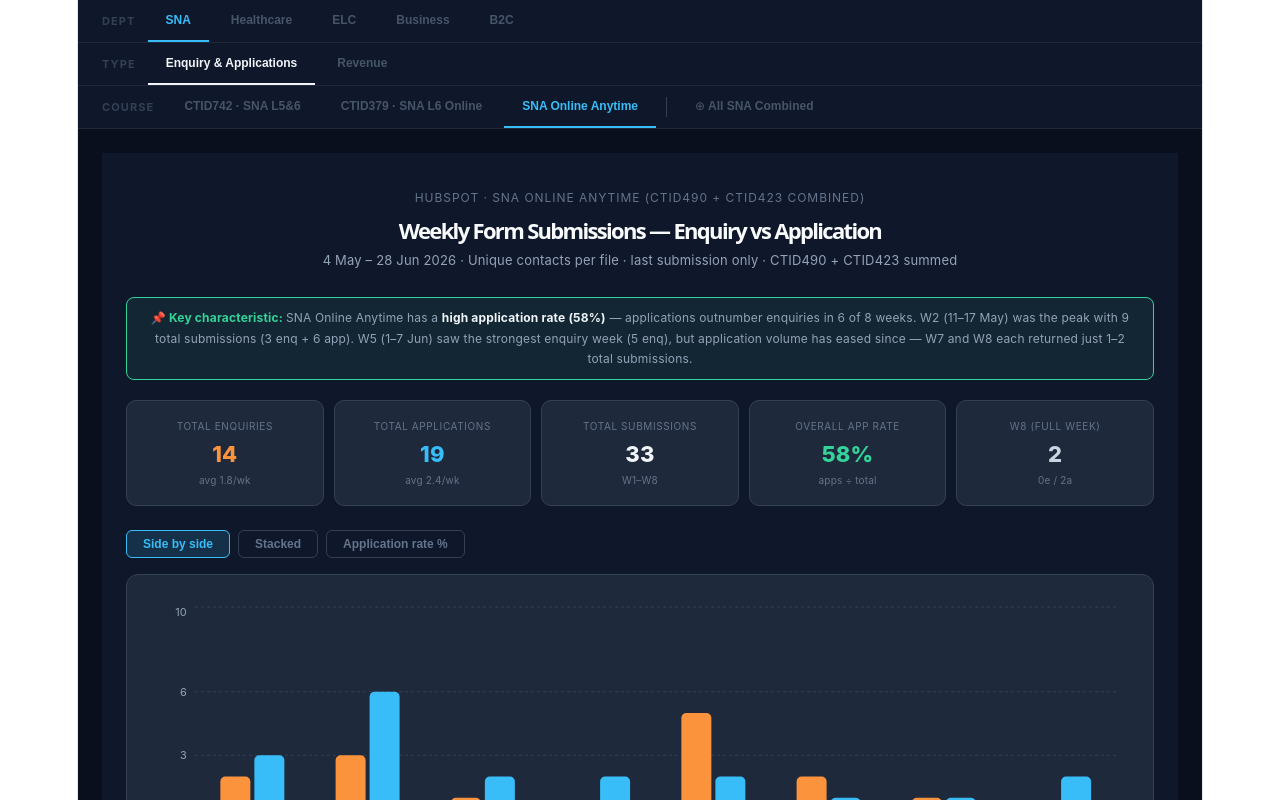
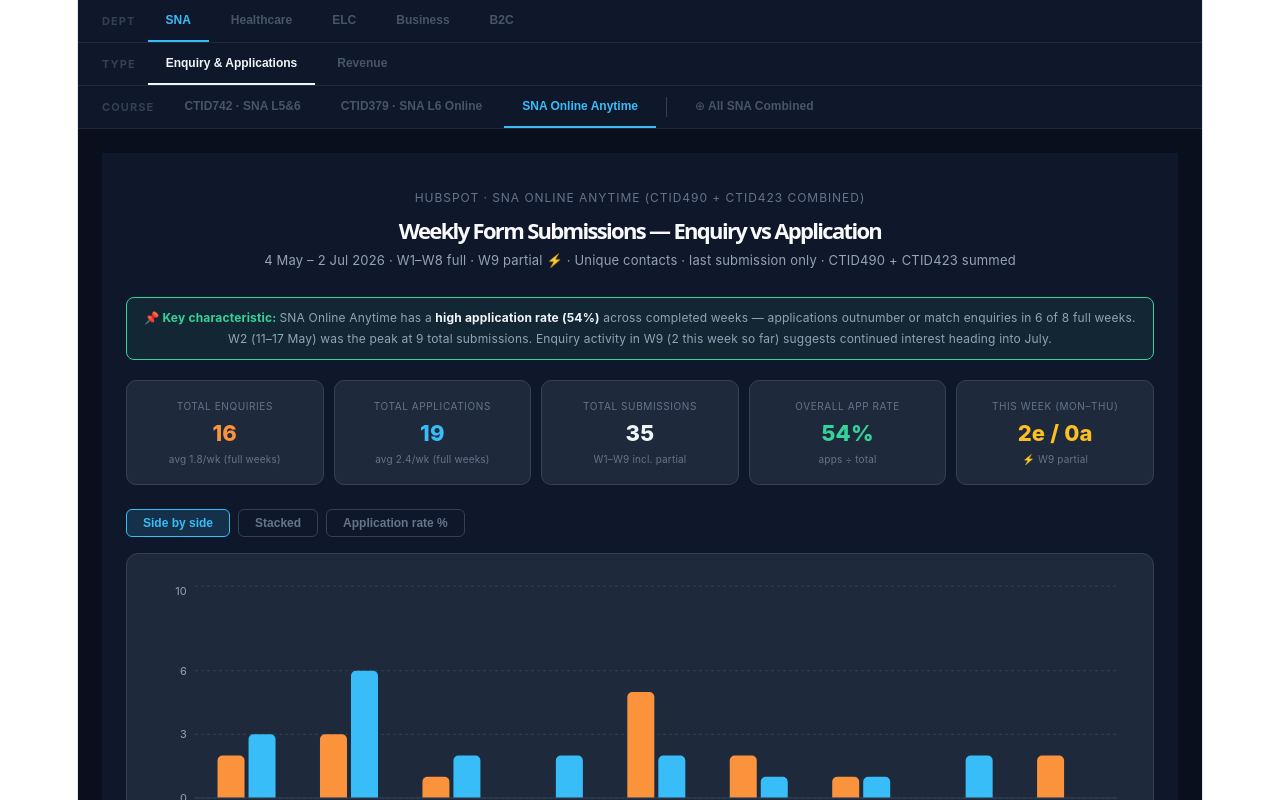
Before and after one commit to hubaispot/forus-reports, a React (Vite) app: page / in a window 1280 px wide. Both pictures are taken after a click on the button "SNA Online Anytime". Shown: the top 800 px of the page. Built offline with nearby package versions, Linux system fonts and the light colour scheme.

Commit message:
update sna oa

```diff
--- a/src/sna_oa_combined_weekly.jsx
+++ b/src/sna_oa_combined_weekly.jsx
@@ -6,7 +6,7 @@ import {
 
 // ── DATA ─────────────────────────────────────────────────────────────────────
 // CTID490 + CTID423 — SNA Online Anytime (merged) — Combined Weekly Revenue Report
-// Forms: from HubSpot JSX (enq + app per week), W1–W8 full weeks only.
+// Forms: from HubSpot JSX (enq + app per week), W1–W8 full, W9 partial ⚡
 // Registrations & Revenue: from Paythen "Courses Expected Revenue CTID" (Filtered sheet)
 // Week boundaries: IST (UTC+1), Mon 00:00 → Sun 23:59. W1 start: 4 May 2026.
 // 6 pre-W1 rows excluded (before 4 May): Caroline Hopkins 15 Apr, Samantha 16 Apr,
@@ -14,14 +14,15 @@ import {
 // Revenue tiers: CTID490 €295.00/€320.00/€324.80 · CTID423 €440.00/€462.00
 // ─────────────────────────────────────────────────────────────────────────────
 export const data = [
-  { week: "4–10 May",   forms: 5,  regs: 1,  revenue:  462.00, full: true },
-  { week: "11–17 May",  forms: 9,  regs: 3,  revenue: 1248.80, full: true },
-  { week: "18–24 May",  forms: 3,  regs: 0,  revenue:    0.00, full: true },
-  { week: "25–31 May",  forms: 2,  regs: 1,  revenue:  320.00, full: true },
-  { week: "1–7 Jun",    forms: 7,  regs: 1,  revenue:  462.00, full: true },
-  { week: "8–14 Jun",   forms: 3,  regs: 2,  revenue:  590.00, full: true },
-  { week: "15–21 Jun",  forms: 2,  regs: 1,  revenue:  324.80, full: true },
-  { week: "22–28 Jun",  forms: 2,  regs: 1,  revenue:  440.00, full: true },
+  { week: "4–10 May",        forms: 5,  regs: 1,  revenue:  462.00, full: true  },
+  { week: "11–17 May",       forms: 9,  regs: 3,  revenue: 1248.80, full: true  },
+  { week: "18–24 May",       forms: 3,  regs: 0,  revenue:    0.00, full: true  },
+  { week: "25–31 May",       forms: 2,  regs: 1,  revenue:  320.00, full: true  },
+  { week: "1–7 Jun",         forms: 7,  regs: 1,  revenue:  462.00, full: true  },
+  { week: "8–14 Jun",        forms: 3,  regs: 2,  revenue:  590.00, full: true  },
+  { week: "15–21 Jun",       forms: 2,  regs: 1,  revenue:  324.80, full: true  },
+  { week: "22–28 Jun",       forms: 2,  regs: 1,  revenue:  440.00, full: true  },
+  { week: "29 Jun–2 Jul ⚡", forms: 2,  regs: 1,  revenue:  295.00, full: false },
 ].map(d => ({
   ...d,
   cr: d.forms > 0 ? +(d.regs / d.forms * 100).toFixed(1) : null,
@@ -72,6 +73,7 @@ const CustomTooltip = ({ active, payload, label }) => {
           </div>
         </div>
       </div>
+      {!d?.full && <p style={{ margin: "6px 0 0", color: "#fbbf24", fontSize: 11 }}>⚡ Partial week (Mon–Thu)</p>}
       {crOver && <p style={{ margin: "6px 0 0", color: "#a78bfa", fontSize: 11 }}>CR &gt;100%: registrations exceed HubSpot forms — learner registered directly via Paythen</p>}
     </div>
   );
@@ -104,7 +106,7 @@ export default function App() {
           Weekly Combined Report — Forms, Registrations &amp; Revenue
         </h1>
         <p style={{ margin: 0, color: "#94a3b8", fontSize: 13 }}>
-          4 May – 28 Jun 2026 · W1–W8 full weeks · CTID490 &amp; CTID423 merged
+          4 May – 2 Jul 2026 · W1–W8 full weeks · W9 partial ⚡ · CTID490 &amp; CTID423 merged
         </p>
       </div>
 
@@ -115,20 +117,20 @@ export default function App() {
         <strong style={{ color: "#a78bfa" }}>📌 Key insight: </strong>
         SNA Online Anytime has generated{" "}
         <strong style={{ color: "#f1f5f9" }}>{fmt(totalRev)} in expected revenue</strong> from{" "}
-        <strong style={{ color: "#f1f5f9" }}>{totalRegs} registrations</strong> across 8 weeks.
+        <strong style={{ color: "#f1f5f9" }}>{totalRegs} registrations</strong> across 9 weeks (W8 full + W9 partial).
         Overall conversion rate is <strong style={{ color: "#f1f5f9" }}>{overallCR}%</strong>.
         W2 (11–17 May) was the peak week for both forms (9) and registrations (3).
-        W5 (1–7 Jun) had the highest enquiry volume yet only converted 1 registration —
-        a conversion lag to watch. W3 (18–24 May) had zero registrations despite 3 form submissions.
+        W5 (1–7 Jun) had the highest enquiry volume (7) but only converted 1 registration.
+        W9 has already returned 1 registration (€295) with the week still open.
       </div>
 
       {/* KPI Cards */}
       <div style={{ display: "flex", gap: 10, marginBottom: 24, flexWrap: "wrap" }}>
         {[
-          { label: "Total Form Submissions", value: totalForms,      sub: `avg ${avgForms}/wk`,  color: COLORS.forms },
-          { label: "Total Registrations",    value: totalRegs,       sub: `avg ${avgRegs}/wk`,   color: COLORS.regs  },
-          { label: "Overall Conv. Rate",     value: overallCR + "%", sub: "regs ÷ forms",         color: COLORS.cr    },
-          { label: "Total Expected Revenue", value: fmt(totalRev),   sub: "4 May – 28 Jun 2026", color: COLORS.rev   },
+          { label: "Total Form Submissions", value: totalForms,      sub: `avg ${avgForms}/wk (full weeks)`,  color: COLORS.forms },
+          { label: "Total Registrations",    value: totalRegs,       sub: `avg ${avgRegs}/wk (full weeks)`,   color: COLORS.regs  },
+          { label: "Overall Conv. Rate",     value: overallCR + "%", sub: "regs ÷ forms (all weeks)",         color: COLORS.cr    },
+          { label: "Total Expected Revenue", value: fmt(totalRev),   sub: "4 May – 2 Jul 2026",               color: COLORS.rev   },
         ].map(k => (
           <div key={k.label} style={{ background: "#1e293b", borderRadius: 10, padding: "12px 18px",
             flex: "1 1 140px", border: "1px solid #334155" }}>
@@ -170,7 +172,7 @@ export default function App() {
                   if (data[index]?.cr === null) return null;
                   return (
                     <circle key={index} cx={cx} cy={cy} r={6}
-                      fill={COLORS.cr}
+                      fill={data[index]?.full ? COLORS.cr : "#fbbf24"}
                       stroke="none" />
                   );
                 }} connectNulls={false} />
@@ -183,7 +185,14 @@ export default function App() {
               <YAxis tick={{ fill: "#94a3b8", fontSize: 11 }} axisLine={false} tickLine={false}
                 tickFormatter={v => "€" + (v / 1000).toFixed(1) + "k"} domain={[0, 1600]} />
               <Tooltip content={<CustomTooltip />} cursor={{ fill: "rgba(148,163,184,.06)" }} />
-              <Bar dataKey="revenue" name="revenue" fill={COLORS.rev} radius={[5, 5, 0, 0]} />
+              <Bar dataKey="revenue" name="revenue" fill={COLORS.rev} radius={[5, 5, 0, 0]}
+                fillOpacity={1}
+                shape={(props) => {
+                  const { x, y, width, height, index } = props;
+                  const opacity = data[index]?.full ? 1 : 0.5;
+                  return <rect x={x} y={y} width={width} height={height}
+                    fill={COLORS.rev} opacity={opacity} rx={5} ry={5} />;
+                }} />
             </ComposedChart>
           ) : (
             <ComposedChart data={data} margin={{ top: 8, right: 20, left: -8, bottom: 8 }}
@@ -219,7 +228,7 @@ export default function App() {
           <tbody>
             {data.map((row, i) => {
               const crOver = row.cr !== null && row.cr > 100;
-              const crHigh = row.cr !== null && row.cr >= 80 && row.cr <= 100 && row.forms > 0;
+              const crHigh = row.cr !== null && row.cr >= 80 && row.cr <= 100 && row.forms > 0 && row.full;
               const delta = (val, prev) => {
                 if (prev === null) return null;
                 const diff = val - prev;
@@ -230,10 +239,16 @@ export default function App() {
               return (
                 <tr key={i} style={{
                   borderBottom: i < data.length - 1 ? "1px solid #1e2d3d" : "none",
-                  background: i % 2 === 0 ? "#1e293b" : "#162032"
+                  background: !row.full ? "rgba(251,191,36,0.04)" : i % 2 === 0 ? "#1e293b" : "#162032"
                 }}>
                   <td style={{ padding: "11px 14px", color: "#64748b", fontWeight: 700 }}>W{i + 1}</td>
-                  <td style={{ padding: "11px 14px", color: "#cbd5e1" }}>{row.week}</td>
+                  <td style={{ padding: "11px 14px", color: "#cbd5e1" }}>
+                    {row.week}
+                    {!row.full && (
+                      <span style={{ marginLeft: 6, fontSize: 10, color: "#fbbf24",
+                        background: "rgba(251,191,36,0.12)", borderRadius: 4, padding: "1px 5px" }}>partial</span>
+                    )}
+                  </td>
                   <td style={{ padding: "11px 14px", textAlign: "center",
                     fontWeight: 700, color: COLORS.forms, fontSize: 15 }}>
                     {row.forms}{delta(row.forms, i > 0 ? data[i - 1].forms : null)}
@@ -244,12 +259,13 @@ export default function App() {
                   </td>
                   <td style={{ padding: "11px 14px", textAlign: "center",
                     fontWeight: 700, fontSize: 12,
-                    color: crOver ? "#fbbf24" : crHigh ? "#34d399" : COLORS.cr }}>
+                    color: crOver ? "#fbbf24" : crHigh ? "#34d399" : !row.full ? "#fbbf24" : COLORS.cr }}>
                     {row.cr !== null ? row.cr + "%" : "—"}
                     {crOver ? " ⚡" : crHigh ? " 🔥" : ""}
                   </td>
                   <td style={{ padding: "11px 14px", textAlign: "center",
-                    fontWeight: 700, color: row.revenue > 0 ? COLORS.rev : "#475569", fontSize: 13 }}>
+                    fontWeight: 700, color: row.revenue > 0 ? (!row.full ? "#fbbf24" : COLORS.rev) : "#475569",
+                    fontSize: 13 }}>
                     {row.revenue > 0 ? fmt(row.revenue) : "—"}
                   </td>
                 </tr>
@@ -258,7 +274,7 @@ export default function App() {
             <tr style={{ background: "#0f172a", borderTop: "2px solid #334155" }}>
               <td colSpan={2} style={{ padding: "11px 14px", color: "#94a3b8",
                 fontWeight: 700, fontSize: 10, textTransform: "uppercase" }}>
-                Total (W1–W8)
+                Total (W1–W9 incl. partial)
               </td>
               <td style={{ padding: "11px 14px", textAlign: "center",
                 fontWeight: 800, color: COLORS.forms, fontSize: 15 }}>{totalForms}</td>
@@ -281,6 +297,7 @@ export default function App() {
         6 pre-W1 registrations excluded (15 Apr – 3 May): Caroline Hopkins, Samantha, Rachel Ryan,
         Sarah Martin, Kay Sheehan, Krishna Blake.
         Revenue tiers: CTID490 €295.00–€324.80 · CTID423 €440.00–€462.00.
+        W9 (29 Jun–2 Jul) is a partial week — figures will update when the week closes.
       </p>
     </div>
   );
--- a/src/sna_online_anytime_enq_vs_app_weekly.jsx
+++ b/src/sna_online_anytime_enq_vs_app_weekly.jsx
@@ -5,14 +5,15 @@ import {
 } from "recharts";
 
 export const data = [
-  { week: "4–10 May",   enq: 2, app: 3, full: true },
-  { week: "11–17 May",  enq: 3, app: 6, full: true },
-  { week: "18–24 May",  enq: 1, app: 2, full: true },
-  { week: "25–31 May",  enq: 0, app: 2, full: true },
-  { week: "1–7 Jun",    enq: 5, app: 2, full: true },
-  { week: "8–14 Jun",   enq: 2, app: 1, full: true },
-  { week: "15–21 Jun",  enq: 1, app: 1, full: true },
-  { week: "22–28 Jun",  enq: 0, app: 2, full: true },
+  { week: "4–10 May",     enq: 2, app: 3, full: true  },
+  { week: "11–17 May",    enq: 3, app: 6, full: true  },
+  { week: "18–24 May",    enq: 1, app: 2, full: true  },
+  { week: "25–31 May",    enq: 0, app: 2, full: true  },
+  { week: "1–7 Jun",      enq: 5, app: 2, full: true  },
+  { week: "8–14 Jun",     enq: 2, app: 1, full: true  },
+  { week: "15–21 Jun",    enq: 1, app: 1, full: true  },
+  { week: "22–28 Jun",    enq: 0, app: 2, full: true  },
+  { week: "29 Jun–2 Jul ⚡", enq: 2, app: 0, full: false },
 ].map(d => ({ ...d, total: d.enq + d.app, appRate: (d.enq + d.app) > 0 ? +(d.app / (d.enq + d.app) * 100).toFixed(0) : 0 }));
 
 const fullWeeks  = data.filter(d => d.full);
@@ -52,6 +53,7 @@ const CustomTooltip = ({ active, payload, label }) => {
           </div>
         </div>
       </div>
+      {!d?.full && <p style={{ margin:"6px 0 0", color:"#fbbf24", fontSize:11 }}>⚡ Partial week (Mon–Thu)</p>}
     </div>
   );
 };
@@ -82,28 +84,28 @@ export default function App() {
           Weekly Form Submissions — Enquiry vs Application
         </h1>
         <p style={{ margin:0, color:"#94a3b8", fontSize:13 }}>
-          4 May – 28 Jun 2026 · Unique contacts per file · last submission only · CTID490 + CTID423 summed
+          4 May – 2 Jul 2026 · W1–W8 full · W9 partial ⚡ · Unique contacts · last submission only · CTID490 + CTID423 summed
         </p>
       </div>
 
-      {/* Notable insight banner */}
+      {/* Insight banner */}
       <div style={{ background:"rgba(52,211,153,0.08)", border:"1px solid #34d399", borderRadius:8,
         padding:"10px 14px", marginBottom:20, fontSize:12, color:"#94a3b8", lineHeight:1.7 }}>
         <strong style={{ color:"#34d399" }}>📌 Key characteristic: </strong>
-        SNA Online Anytime has a <strong style={{ color:"#f1f5f9" }}>high application rate ({overallApp}%)</strong> —
-        applications outnumber enquiries in 6 of 8 weeks. W2 (11–17 May) was the peak with 9 total submissions
-        (3 enq + 6 app). W5 (1–7 Jun) saw the strongest enquiry week (5 enq), but application volume
-        has eased since — W7 and W8 each returned just 1–2 total submissions.
+        SNA Online Anytime has a <strong style={{ color:"#f1f5f9" }}>high application rate ({overallApp}%)</strong> across
+        completed weeks — applications outnumber or match enquiries in 6 of 8 full weeks.
+        W2 (11–17 May) was the peak at 9 total submissions. Enquiry activity in W9 (2 this week so far)
+        suggests continued interest heading into July.
       </div>
 
       {/* KPIs */}
       <div style={{ display:"flex", gap:10, marginBottom:24, flexWrap:"wrap" }}>
         {[
-          { label:"Total Enquiries",    value:totalEnq,        sub:`avg ${avgEnq}/wk`,  color:COLORS.enq  },
-          { label:"Total Applications", value:totalApp,        sub:`avg ${avgApp}/wk`,  color:COLORS.app  },
-          { label:"Total Submissions",  value:total,           sub:"W1–W8",             color:"#f1f5f9"   },
-          { label:"Overall App Rate",   value:overallApp+"%",  sub:"apps ÷ total",      color:"#34d399"   },
-          { label:"W8 (full week)", value:data[7].total, sub:`${data[7].enq}e / ${data[7].app}a`, color:"#cbd5e1" },
+          { label:"Total Enquiries",    value:totalEnq,        sub:`avg ${avgEnq}/wk (full weeks)`, color:COLORS.enq  },
+          { label:"Total Applications", value:totalApp,        sub:`avg ${avgApp}/wk (full weeks)`, color:COLORS.app  },
+          { label:"Total Submissions",  value:total,           sub:"W1–W9 incl. partial",           color:"#f1f5f9"   },
+          { label:"Overall App Rate",   value:overallApp+"%",  sub:"apps ÷ total",                  color:"#34d399"   },
+          { label:"This week (Mon–Thu)", value:`${data[8].enq}e / ${data[8].app}a`, sub:"⚡ W9 partial", color:"#fbbf24" },
         ].map(k => (
           <div key={k.label} style={{ background:"#1e293b", borderRadius:10, padding:"12px 18px",
             flex:"1 1 110px", border:"1px solid #334155" }}>
@@ -136,7 +138,11 @@ export default function App() {
                 label={{ value:`Avg ${overallApp}%`, fill:"#64748b", fontSize:11, position:"insideTopRight" }}/>
               <Line dataKey="appRate" name="Application rate" type="monotone"
                 stroke="#34d399" strokeWidth={2.5}
-                dot={{ r:6, fill:"#34d399", strokeWidth:0 }} connectNulls/>
+                dot={({ cx, cy, index }) => (
+                  <circle key={index} cx={cx} cy={cy} r={6}
+                    fill={data[index]?.full ? "#34d399" : "#fbbf24"}
+                    stroke="none" />
+                )} connectNulls/>
             </ComposedChart>
           ) : (
             <ComposedChart data={data} margin={{ top:8, right:20, left:-8, bottom:8 }}
@@ -174,12 +180,16 @@ export default function App() {
             {data.map((row, i) => {
               const wowEnq = i>0 ? row.enq - data[i-1].enq : null;
               const wowApp = i>0 ? row.app - data[i-1].app : null;
-              const rateHigh = row.appRate >= 60 && row.total > 0;
+              const rateHigh = row.appRate >= 60 && row.total > 0 && row.full;
               return (
                 <tr key={i} style={{ borderBottom:i<data.length-1?"1px solid #1e2d3d":"none",
-                  background:i%2===0?"#1e293b":"#162032" }}>
+                  background: !row.full ? "rgba(251,191,36,0.04)" : i%2===0?"#1e293b":"#162032" }}>
                   <td style={{ padding:"11px 14px", color:"#64748b", fontWeight:700 }}>W{i+1}</td>
-                  <td style={{ padding:"11px 14px", color:"#cbd5e1" }}>{row.week}</td>
+                  <td style={{ padding:"11px 14px", color:"#cbd5e1" }}>
+                    {row.week}
+                    {!row.full && <span style={{ marginLeft:6, fontSize:10, color:"#fbbf24",
+                      background:"rgba(251,191,36,0.12)", borderRadius:4, padding:"1px 5px" }}>partial</span>}
+                  </td>
                   <td style={{ padding:"11px 14px", textAlign:"center", fontWeight:700, color:COLORS.enq, fontSize:15 }}>
                     {row.enq}
                     {wowEnq!==null&&<span style={{ fontSize:10, marginLeft:4, color:wowEnq>0?"#34d399":wowEnq<0?"#f87171":"#64748b" }}>
@@ -194,14 +204,14 @@ export default function App() {
                   </td>
                   <td style={{ padding:"11px 14px", textAlign:"center", fontWeight:700, color:"#f1f5f9", fontSize:15 }}>{row.total}</td>
                   <td style={{ padding:"11px 14px", textAlign:"center", fontWeight:700, fontSize:12,
-                    color: rateHigh ? "#34d399" : COLORS.rate }}>
+                    color: !row.full ? "#fbbf24" : rateHigh ? "#34d399" : COLORS.rate }}>
                     {row.total>0 ? row.appRate+"%" : "—"}{rateHigh?" 🔥":""}
                   </td>
                 </tr>
               );
             })}
             <tr style={{ background:"#0f172a", borderTop:"2px solid #334155" }}>
-              <td colSpan={2} style={{ padding:"11px 14px", color:"#94a3b8", fontWeight:700, fontSize:10, textTransform:"uppercase" }}>Total</td>
+              <td colSpan={2} style={{ padding:"11px 14px", color:"#94a3b8", fontWeight:700, fontSize:10, textTransform:"uppercase" }}>Total (W1–W9 incl. partial)</td>
               <td style={{ padding:"11px 14px", textAlign:"center", fontWeight:800, color:COLORS.enq, fontSize:15 }}>{totalEnq}</td>
               <td style={{ padding:"11px 14px", textAlign:"center", fontWeight:800, color:COLORS.app, fontSize:15 }}>{totalApp}</td>
               <td style={{ padding:"11px 14px", textAlign:"center", fontWeight:800, color:"#f1f5f9", fontSize:15 }}>{total}</td>
```
